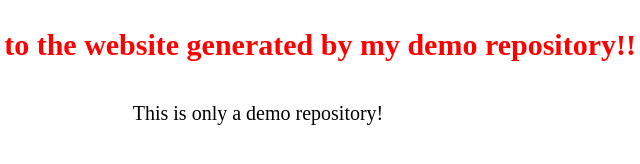
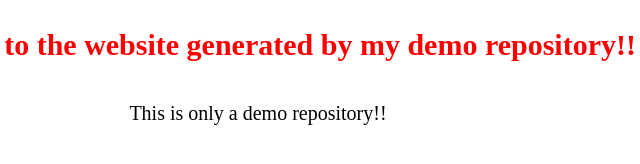
Before and after one commit to Esquevendo-na-Quarentena/demo-repository, a website: page index.html in a window 1280 px wide. Shown: the full height of the page, 382-1022 px from the left. Drawn offline with Linux system fonts and the light colour scheme.

Commit message:
:sparkles: feat: teste padrao de commit 2

```diff
--- a/index.html
+++ b/index.html
@@ -11,7 +11,7 @@
       <h1 class="title">
         Welcome to the website generated by my demo repository!!
       </h1>
-      <p class="paragraph">This is only a demo repository!</p>
+      <p class="paragraph">This is only a demo repository!!</p>
     </div>
   </body>
 </html>
```
